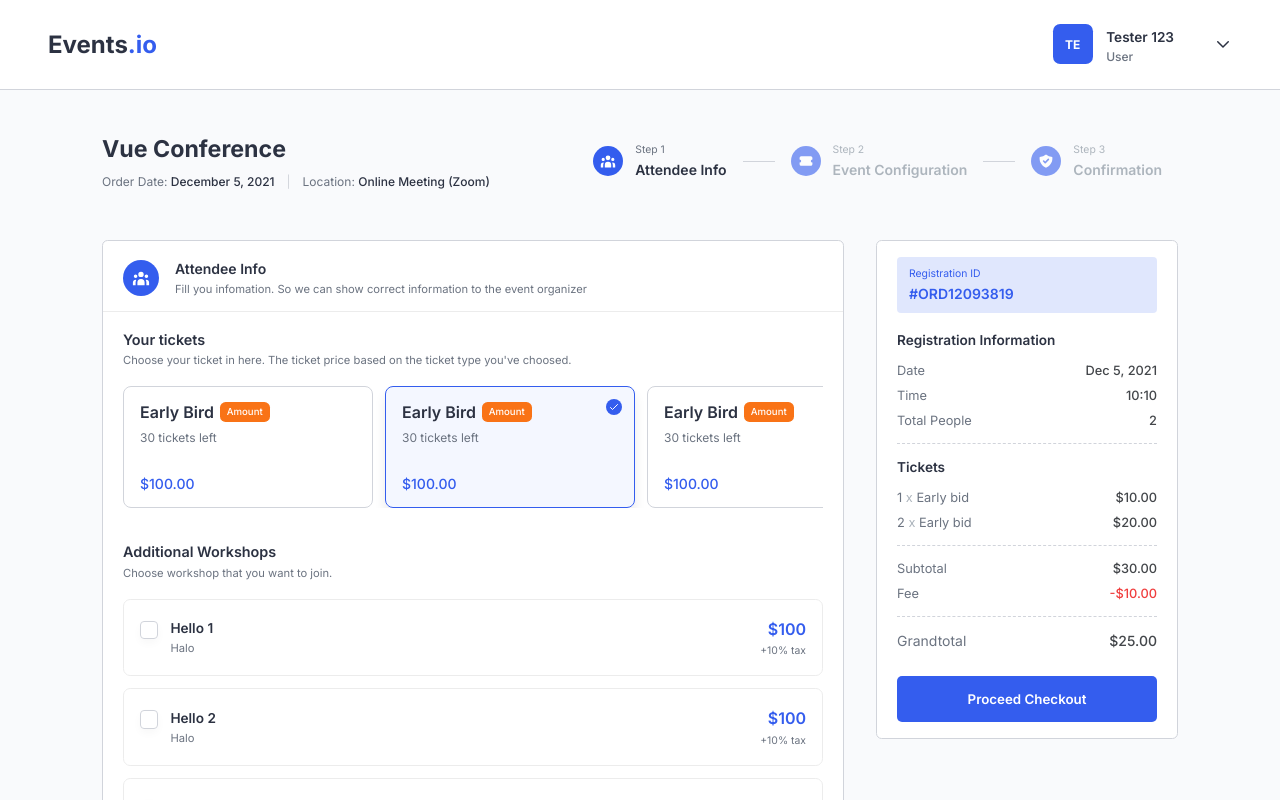
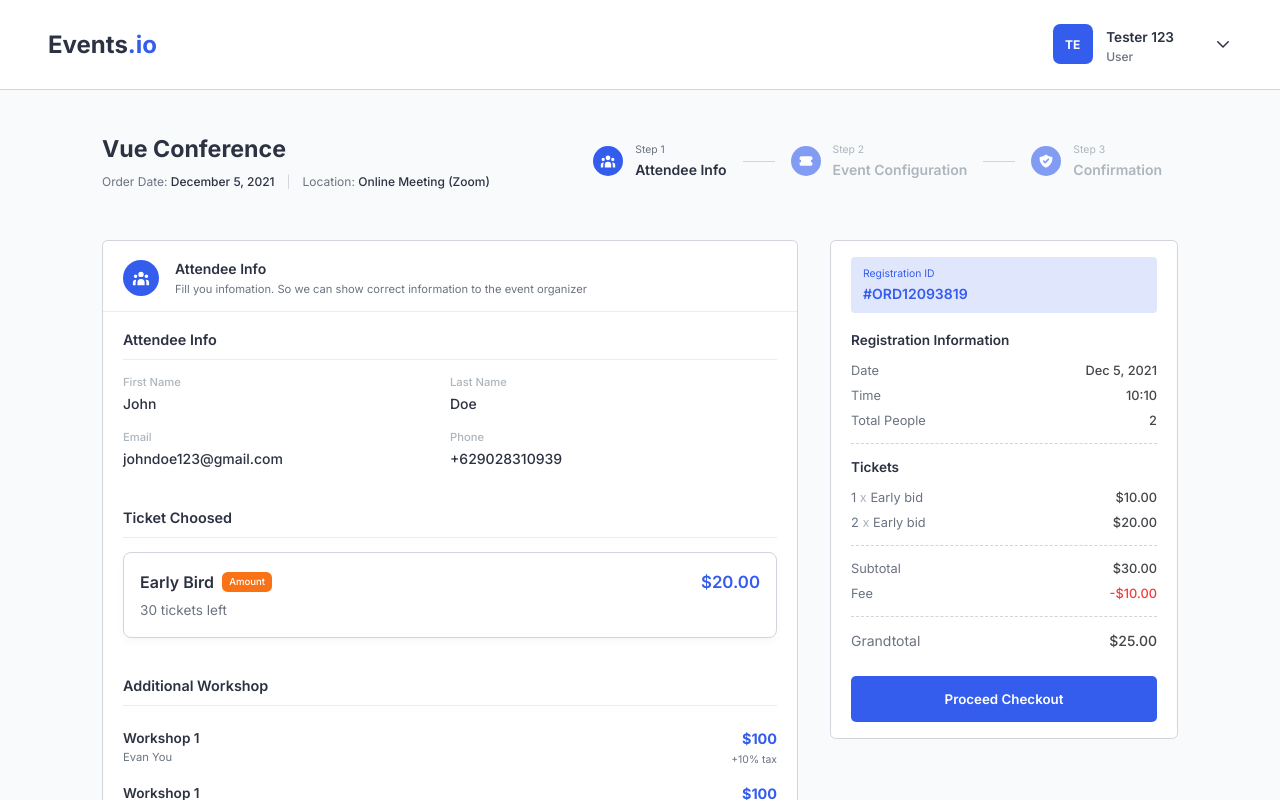
Before and after one commit to Erik3010/events.io, a React (Create React App) app: page /registration in a window 1280 px wide. Shown: the top 800 px of the page. Built offline with nearby package versions, Linux system fonts and the light colour scheme.

Commit message:
feat: change registration confirmation page

```diff
--- a/src/pages/Registration/Registration.js
+++ b/src/pages/Registration/Registration.js
@@ -55,8 +55,8 @@ function Registration() {
             </RegistrationCardHeader>
             <div className={styles["card__body"]}>
               {/* <AttendeeForm /> */}
-              <RegistrationConfiguration />
-              {/* <RegistrationConfirmation /> */}
+              {/* <RegistrationConfiguration /> */}
+              <RegistrationConfirmation />
             </div>
             <div className={styles["card__actions"]}>
               <div>
```
